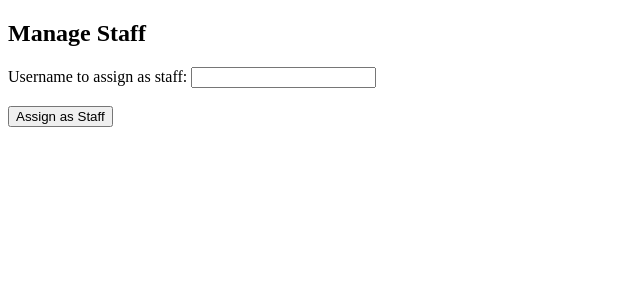
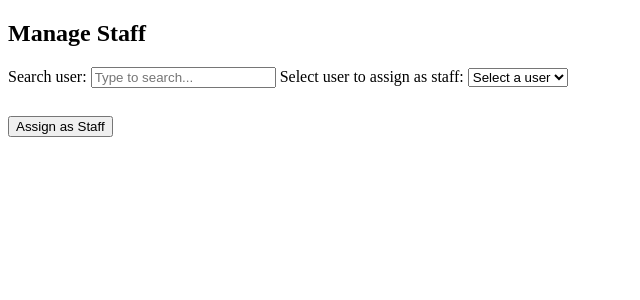
Before and after one commit to Arda-Doruk-Kaytanci/LittleLemon, a Django app: template BookAPI/templates/BookAPI/manage_staff.html in a window 1280 px wide. Shown: the top 300 px of the page, without its empty margins (0-640 px from the left). Run offline with Django 5.2, Linux system fonts and the light colour scheme; the template is opened without the code that fills it: values that come from a table or form of the project are taken from there, others are empty; data comes from the database, SQL or seed files in the repository; both versions use the stored data as it was after the commit.

Commit message:
wadwadwaaaaaaaaaaaaaaaaaaaaaaaaaaaaaaaaaaaaaaaaaaw

```diff
--- a/BookAPI/templates/BookAPI/manage_staff.html
+++ b/BookAPI/templates/BookAPI/manage_staff.html
@@ -1,27 +1,57 @@
 <!DOCTYPE html>
 <html lang="en">
-
 <head>
     <meta charset="UTF-8">
     <meta name="viewport" content="width=device-width, initial-scale=1.0">
     <title>Manage Staff</title>
+    <style>
+        .search-box {
+            margin-bottom: 10px;
+        }
+    </style>
 </head>
-
 <body>
     <h2>Manage Staff</h2>
 
     <!-- Display message if any -->
     {% if message %}
-    <p>{{ message }}</p>
+        <p>{{ message }}</p>
     {% endif %}
 
     <!-- Form to assign users as staff -->
     <form method="POST" action="{% url 'manage_staff' %}">
         {% csrf_token %}
-        <label for="username">Username to assign as staff:</label>
-        <input type="text" id="username" name="username" required><br><br>
+
+        <label for="search">Search user:</label>
+        <input type="text" id="search" class="search-box" placeholder="Type to search...">
+
+        <label for="username">Select user to assign as staff:</label>
+        <select id="username" name="username" required>
+            <option value="">Select a user</option>
+            {% for user in users %}
+                <option value="{{ user.username }}">{{ user.username }}</option>
+            {% endfor %}
+        </select><br><br>
+
         <button type="submit">Assign as Staff</button>
     </form>
+
+    <script>
+        // Function to filter the options based on the search query
+        document.getElementById('search').addEventListener('input', function() {
+            var filter = this.value.toUpperCase();
+            var select = document.getElementById('username');
+            var options = select.getElementsByTagName('option');
+
+            for (var i = 1; i < options.length; i++) { // Start from 1 to skip the first "Select a user" option
+                var optionText = options[i].textContent || options[i].innerText;
+                if (optionText.toUpperCase().indexOf(filter) > -1) {
+                    options[i].style.display = "";
+                } else {
+                    options[i].style.display = "none";
+                }
+            }
+        });
+    </script>
 </body>
-
 </html>
```
Also changed, not shown: BookAPI/views.py (+5 -3 lines), db.sqlite3.
